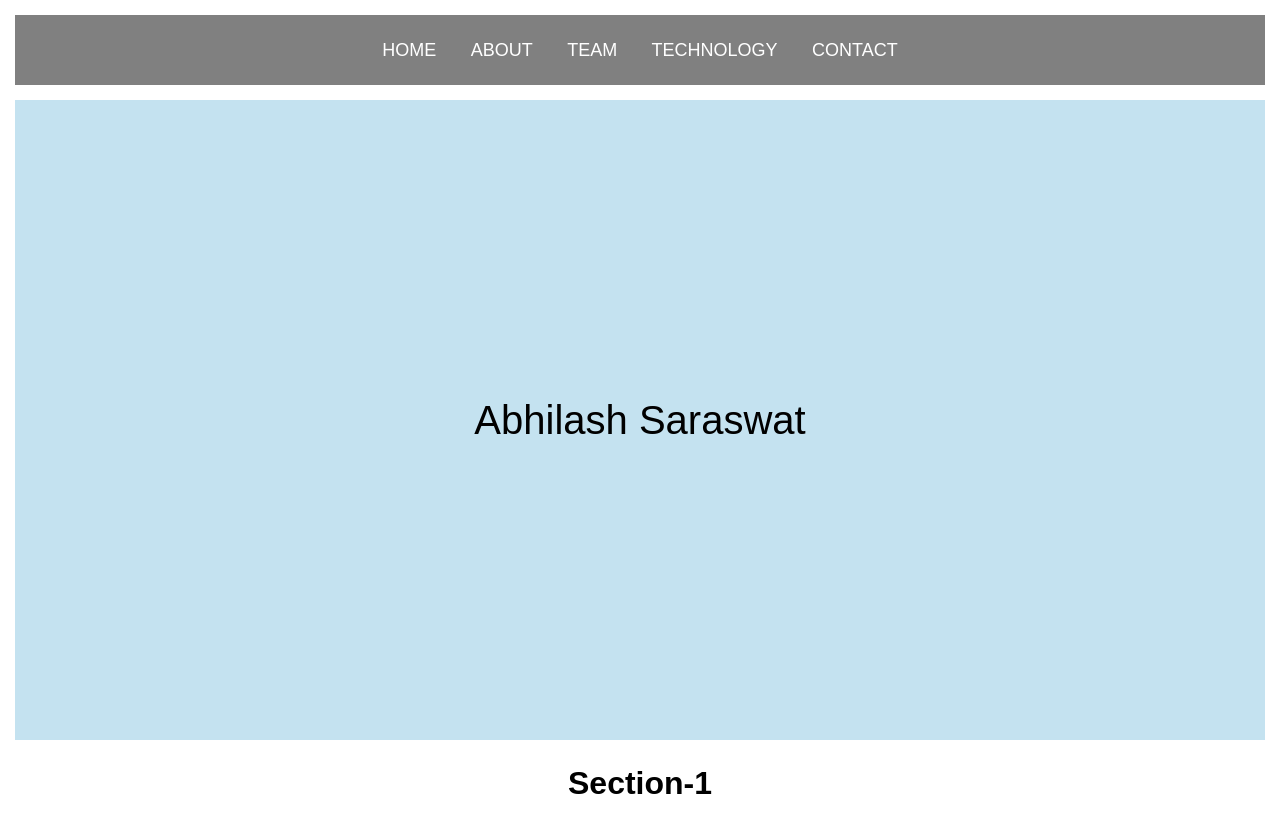
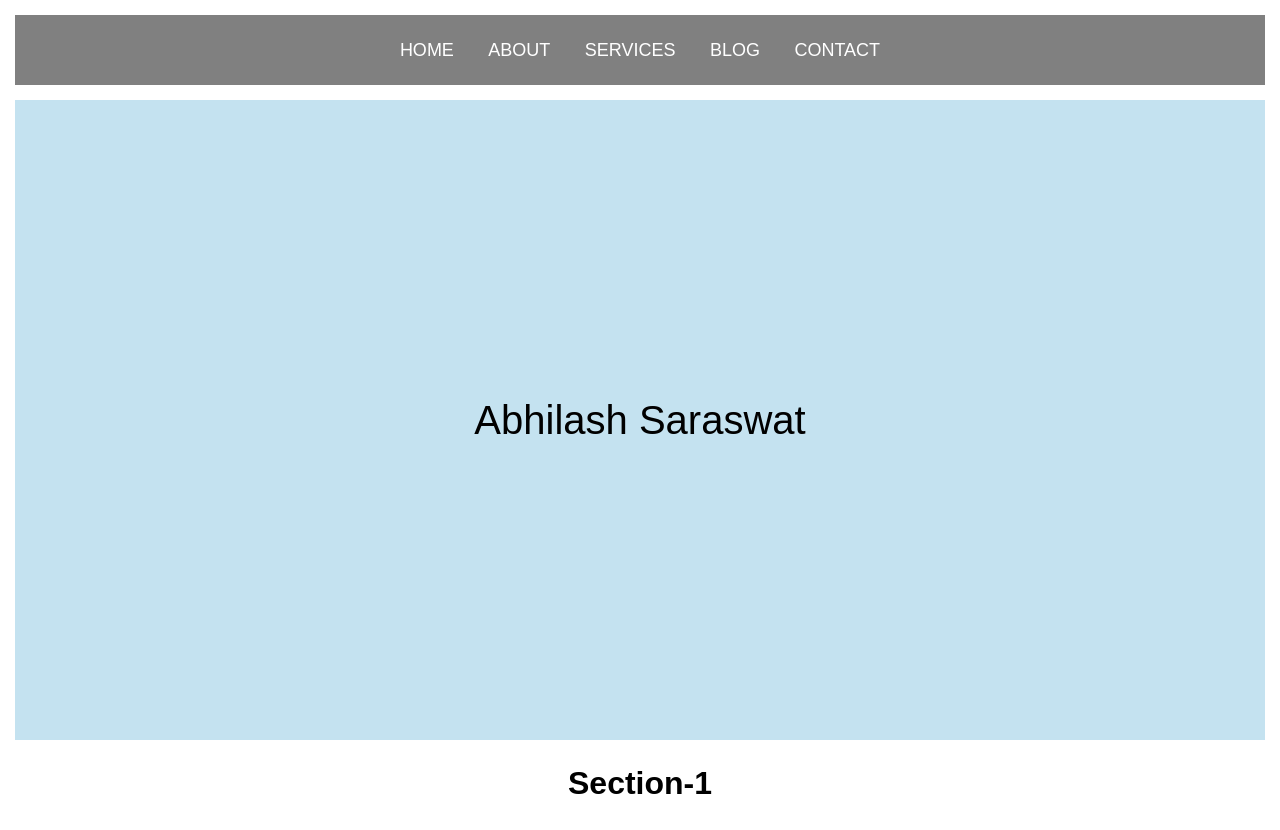
Before and after one commit to Abhilashsara/project1, a plain HTML site: page Day3/index.html in a window 1280 px wide. Shown: the top 830 px of the page. Drawn offline with Linux system fonts and the light colour scheme.

Commit message:
Day_3practice

```diff
--- a/Ingenuitygaming/day2/Assignment2/Day3/index.html
+++ b/Day3/index.html
@@ -151,8 +151,8 @@
         <ul>
           <li><a href="#">Home</a></li>
           <li><a href="#">About</a></li>
-          <li><a href="#">Team</a></li>
-          <li><a href="#">Technology</a></li>
+          <li><a href="#">Services</a></li>
+          <li><a href="#">Blog</a></li>
           <li><a href="#">Contact</a></li>
         </ul>
       </nav>
```
